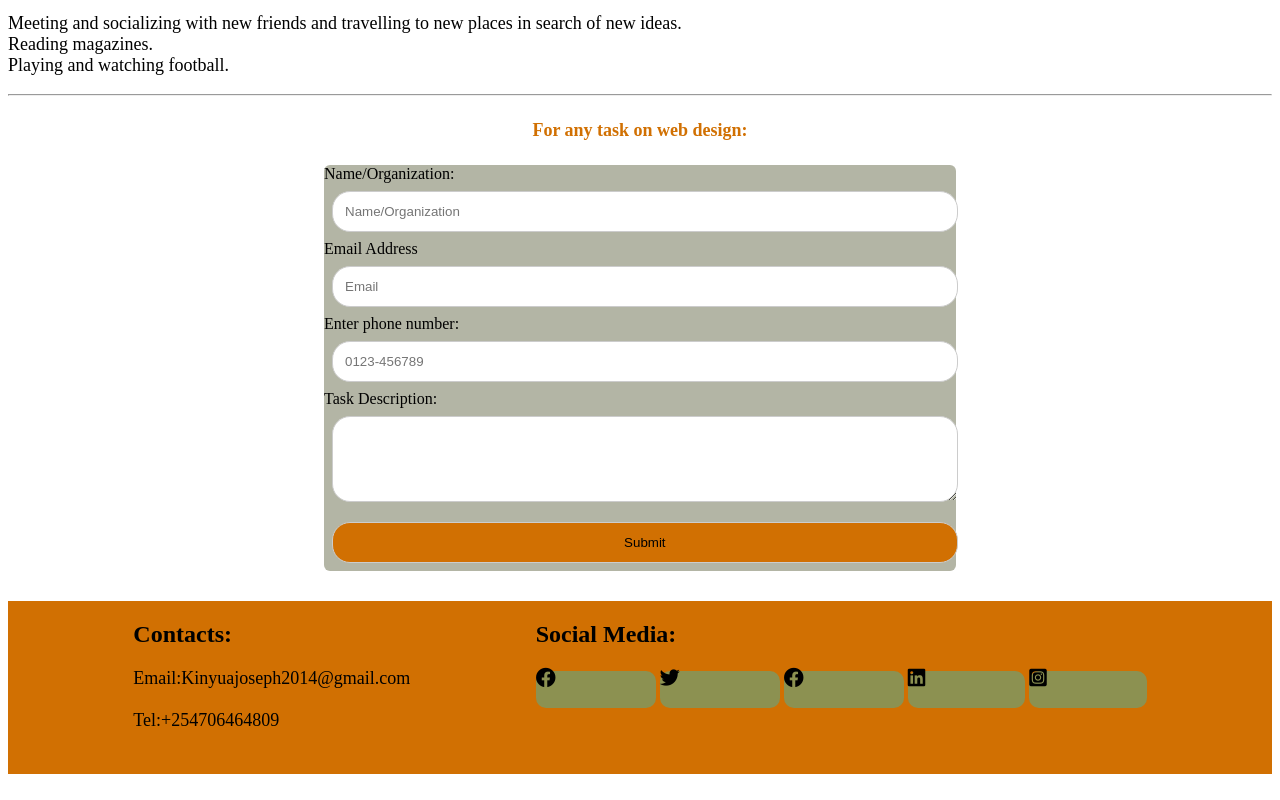
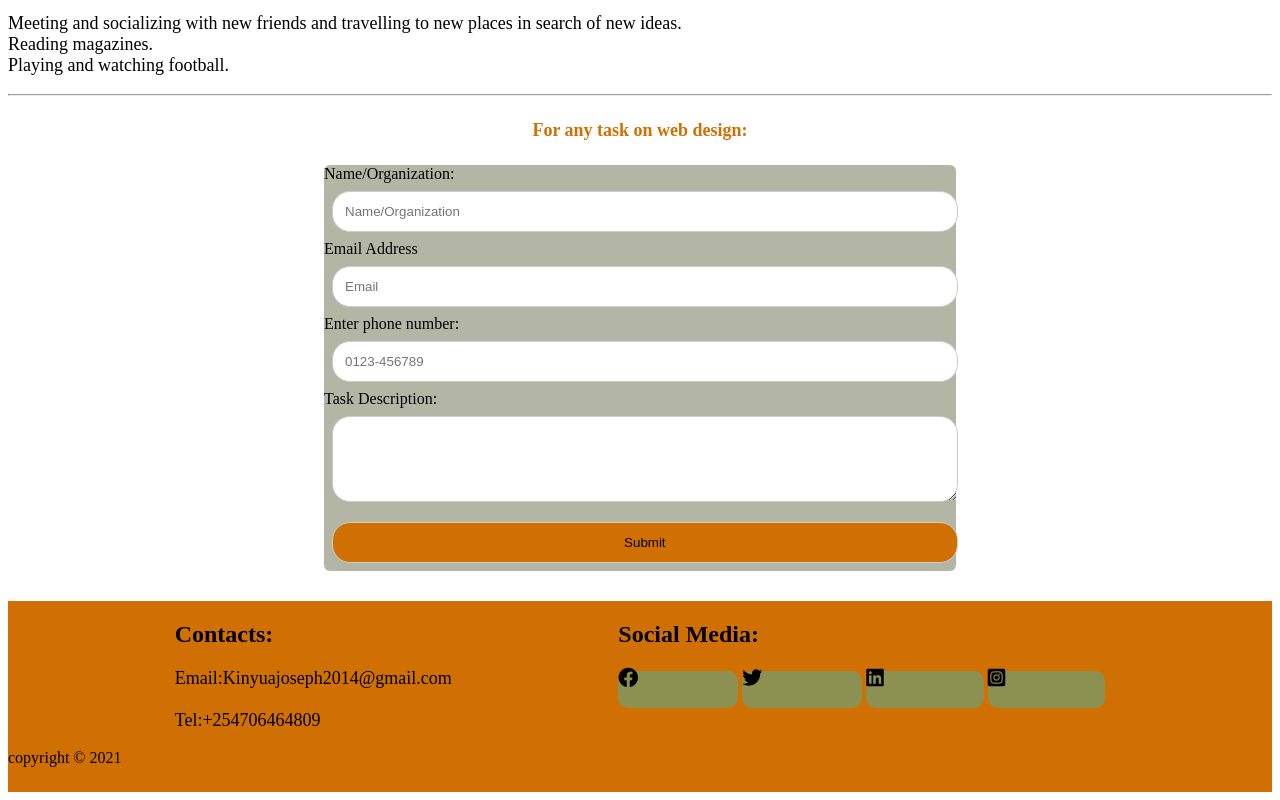
Before and after one commit to JosephKinyua/My-web-portifolio, a plain HTML site: page index.html in a window 1280 px wide. Shown: the part 2961-3761 px from the top of the page. Drawn offline with Linux system fonts and the light colour scheme.

Commit message:
add a copyright

```diff
--- a/index.html
+++ b/index.html
@@ -150,8 +150,7 @@
                 <a href="https://www.facebook.com/"><i class="fab
                             fa-facebook"></i></a>
                 <a href="https://www.twitter.com/"> <i class="fab fa-twitter"></i></a>
-                <a href="https://www.facebook.com/"><i class="fab
-                            fa-facebook"></i></a>
+
                 <a href="https://www.linkedin.com/"><i class="fab
                             fa-linkedin"></i></a>
                 <a href="https://www.intagram.com/"> <i class="fab
@@ -160,6 +159,9 @@
 
             </div>
         </div>
+        <div class="copy">
+            <span>copyright &copy 2021</span>
+        </div>
 
     </footer>
 </body>
```
